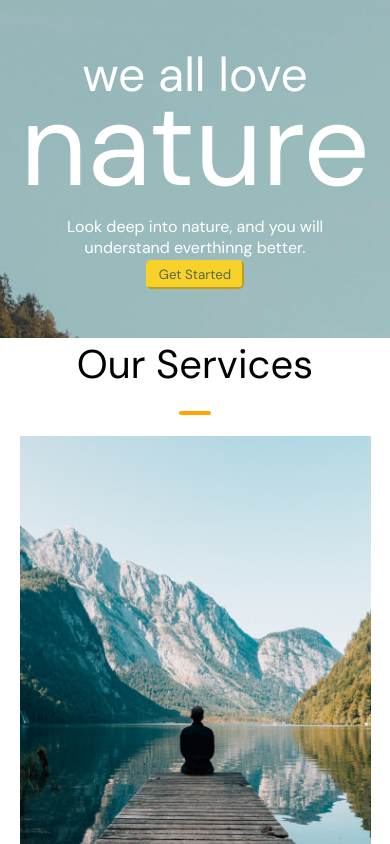
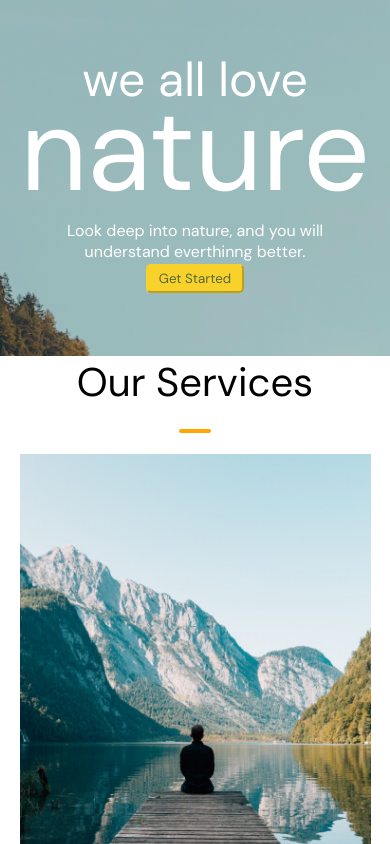
Before and after one commit to vivnegi21/nature-webpage, a plain HTML site: page index.html in a window 390 px wide. Shown: the top 844 px of the page. Drawn offline with Linux system fonts and the light colour scheme.

Commit message:
Update index.css

```diff
--- a/index.css
+++ b/index.css
@@ -15,7 +15,7 @@
     background:url('assets/asset\ 8.jpeg') rgba(0, 0, 0, 0.174) ;
     display: block;
     flex-direction: row;
-/*     height:87vh; */
+    height:87vh;
     width: 100%;
 }
 .img{
@@ -56,7 +56,6 @@
     border-radius: 5px;
     border: 2px solid #f6f8f5;
     padding-bottom: 50px;
-    margin-top: auto;
     padding-left: 1%;
     padding-right: 1%;
     width: max-content;
@@ -264,7 +263,7 @@ footer img{
         background:url('assets/asset\ 8.jpeg') rgba(0, 0, 0, 0.174) ;
         display: block;
         flex-direction: row;
-        height:40vh;
+        height:100%;
         width: 100%;
     }
     .links{
```
